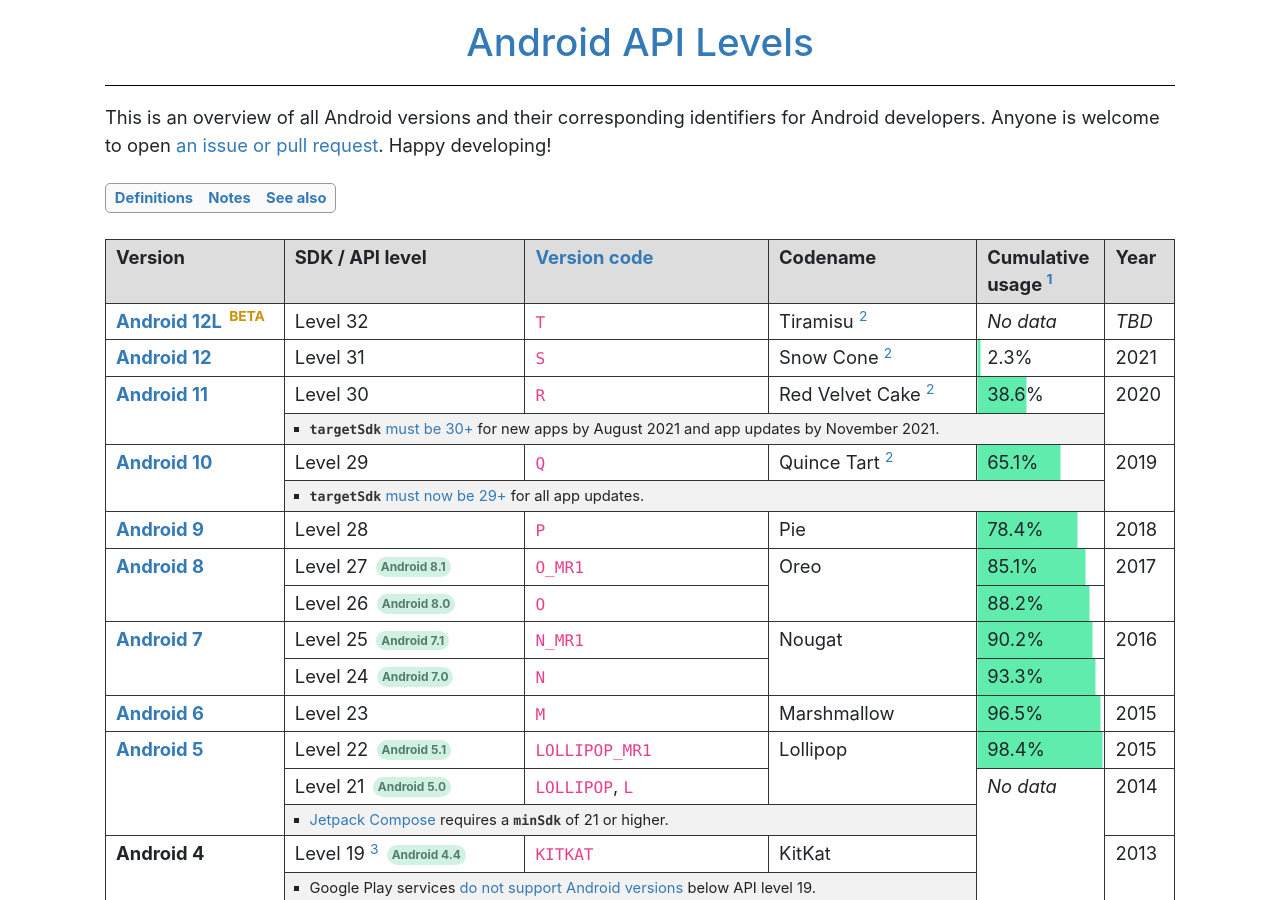
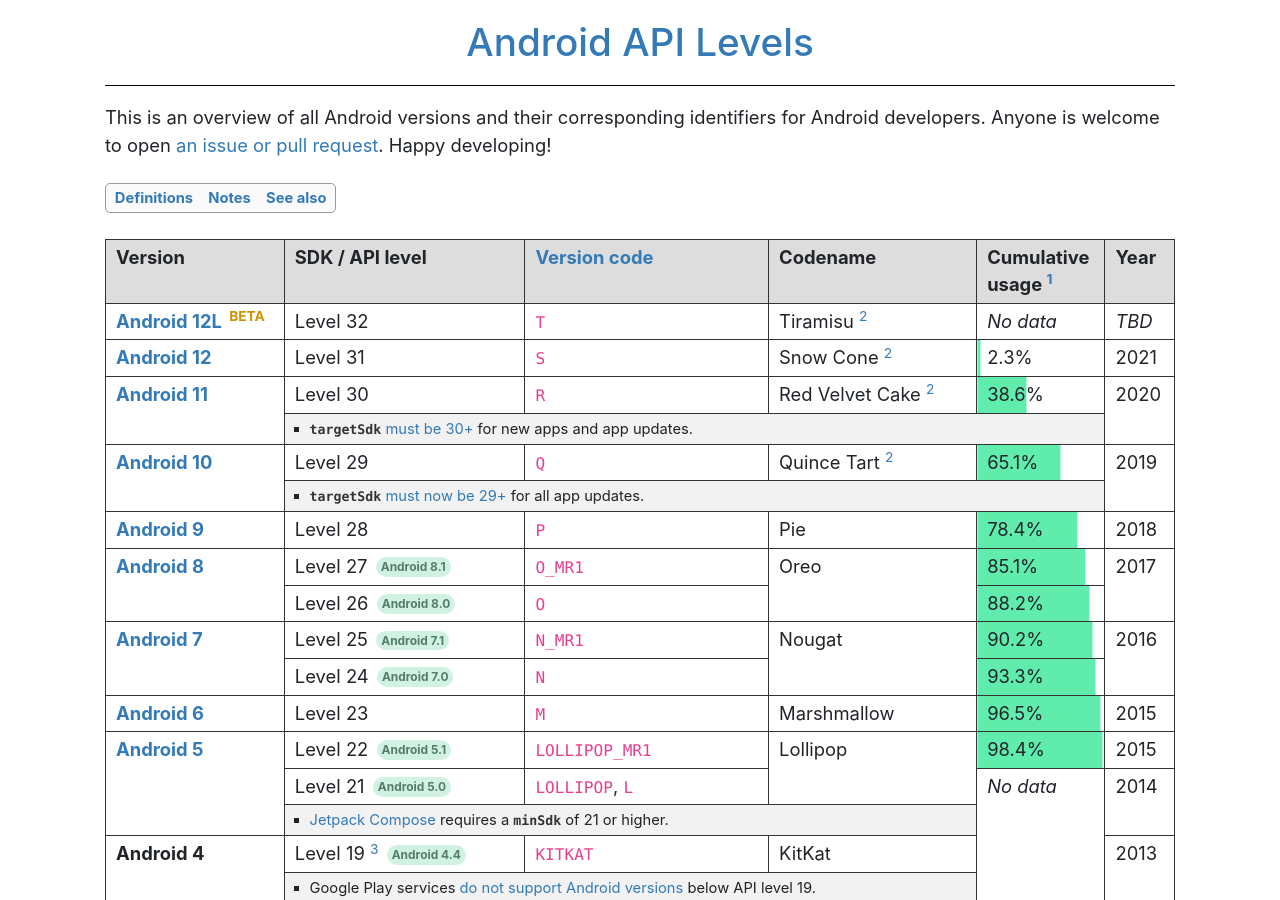
Before and after one commit to ebelinski/apilevels, a Jekyll site: the page built from index.md, in a window 1280 px wide and 900 px high. Built offline with Jekyll 4.4.1, drawn with Linux system fonts in a browser that asks for light colours; comment, search, counter and statistics services are not loaded.

Commit message:
Removed past deadline dates for 30+ target SDK requirement.

```diff
--- a/index.md
+++ b/index.md
@@ -64,7 +64,7 @@
   </tr>
   <tr class="table-notes"><td colspan="4">
     <ul>
-      <li><code>targetSdk</code> <a href="https://developer.android.com/distribute/play-policies">must be 30+</a> for new apps by August 2021 and app updates by November 2021.</li>
+      <li><code>targetSdk</code> <a href="https://developer.android.com/distribute/play-policies">must be 30+</a> for new apps and app updates.</li>
     </ul>
   </td></tr>
   <tr>
```
